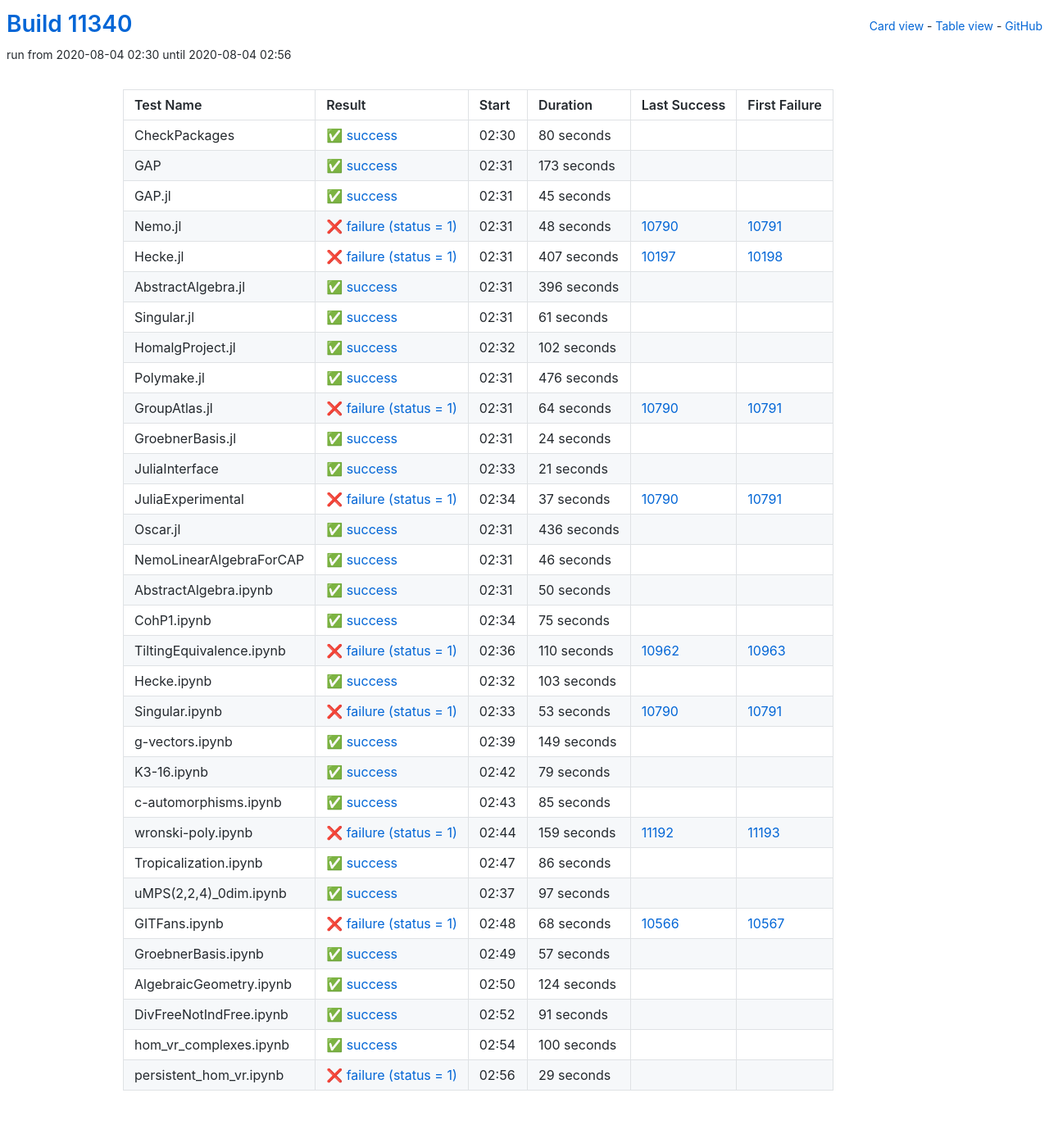
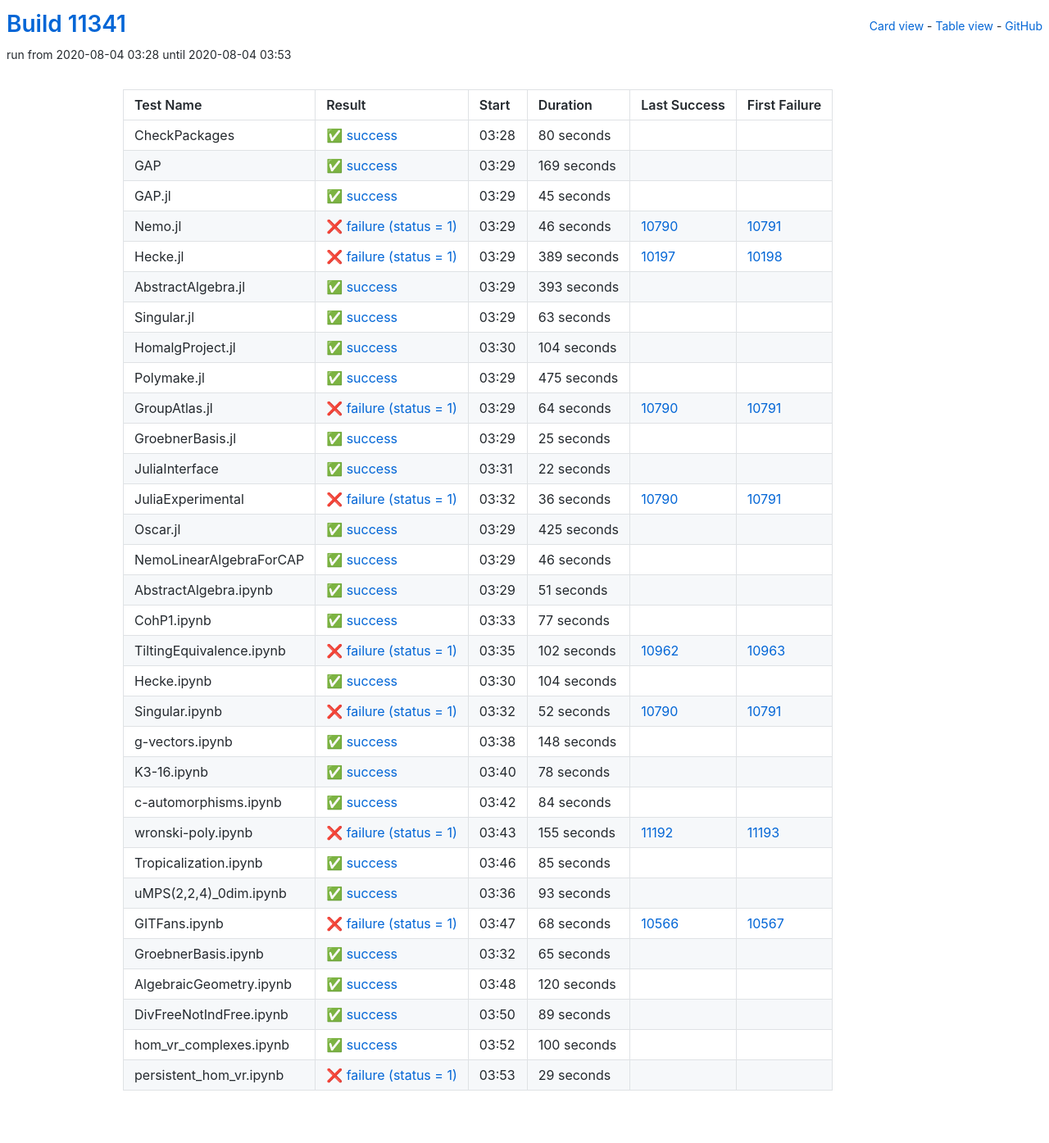
Before and after one commit to oscar-system/oscar-ci-status, a Jekyll site: the page built from table.html, in a window 1280 px wide. Shown: the whole page at 82% size. Built offline with Jekyll 4.4.1, drawn with Linux system fonts in a browser that asks for light colours.

Commit message:
Build #11341

```diff
--- a/_data/ci.yml
+++ b/_data/ci.yml
@@ -1,6 +1,6 @@
 ---
-build: 11340
-build_url: https://oscarci.mathematik.uni-kl.de/job/oscar/11340/
+build: 11341
+build_url: https://oscarci.mathematik.uni-kl.de/job/oscar/11341/
 job: oscar
 organization: oscar-system
 repo: oscar-ci-status
@@ -8,8 +8,8 @@
 tests:
 - name: CheckPackages
   id: checkpackages
-  log: https://oscarci.mathematik.uni-kl.de/job/oscar/11340/artifact/logs/build-11340/CheckPackages.log
-  start: 2020-08-04 02:30
+  log: https://oscarci.mathematik.uni-kl.de/job/oscar/11341/artifact/logs/build-11341/CheckPackages.log
+  start: 2020-08-04 03:28
   success: true
   exitcode: 0
   status: success
@@ -20,20 +20,20 @@
   first_failure_url:
 - name: GAP
   id: gap
-  log: https://oscarci.mathematik.uni-kl.de/job/oscar/11340/artifact/logs/build-11340/GAP.log
-  start: 2020-08-04 02:31
+  log: https://oscarci.mathematik.uni-kl.de/job/oscar/11341/artifact/logs/build-11341/GAP.log
+  start: 2020-08-04 03:29
   success: true
   exitcode: 0
   status: success
-  duration: 173
+  duration: 169
   last_success: false
   last_success_url:
   first_failure: false
   first_failure_url:
 - name: GAP.jl
   id: gap-jl
-  log: https://oscarci.mathematik.uni-kl.de/job/oscar/11340/artifact/logs/build-11340/GAP.jl.log
-  start: 2020-08-04 02:31
+  log: https://oscarci.mathematik.uni-kl.de/job/oscar/11341/artifact/logs/build-11341/GAP.jl.log
+  start: 2020-08-04 03:29
   success: true
   exitcode: 0
   status: success
@@ -44,80 +44,80 @@
   first_failure_url:
 - name: Nemo.jl
   id: nemo-jl
-  log: https://oscarci.mathematik.uni-kl.de/job/oscar/11340/artifact/logs/build-11340/Nemo.jl.log
-  start: 2020-08-04 02:31
+  log: https://oscarci.mathematik.uni-kl.de/job/oscar/11341/artifact/logs/build-11341/Nemo.jl.log
+  start: 2020-08-04 03:29
   success: false
   exitcode: 1
   status: failure
-  duration: 48
+  duration: 46
   last_success: 10790
   last_success_url: https://oscarci.mathematik.uni-kl.de/job/oscar/10790/
   first_failure: 10791
   first_failure_url: https://oscarci.mathematik.uni-kl.de/job/oscar/10791/
 - name: Hecke.jl
   id: hecke-jl
-  log: https://oscarci.mathematik.uni-kl.de/job/oscar/11340/artifact/logs/build-11340/Hecke.jl.log
-  start: 2020-08-04 02:31
+  log: https://oscarci.mathematik.uni-kl.de/job/oscar/11341/artifact/logs/build-11341/Hecke.jl.log
+  start: 2020-08-04 03:29
   success: false
   exitcode: 1
   status: failure
-  duration: 407
+  duration: 389
   last_success: 10197
   last_success_url: https://oscarci.mathematik.uni-kl.de/job/oscar/10197/
   first_failure: 10198
   first_failure_url: https://oscarci.mathematik.uni-kl.de/job/oscar/10198/
 - name: AbstractAlgebra.jl
   id: abstractalgebra-jl
-  log: https://oscarci.mathematik.uni-kl.de/job/oscar/11340/artifact/logs/build-11340/AbstractAlgebra.jl.log
-  start: 2020-08-04 02:31
+  log: https://oscarci.mathematik.uni-kl.de/job/oscar/11341/artifact/logs/build-11341/AbstractAlgebra.jl.log
+  start: 2020-08-04 03:29
   success: true
   exitcode: 0
   status: success
-  duration: 396
+  duration: 393
   last_success: false
   last_success_url:
   first_failure: false
   first_failure_url:
 - name: Singular.jl
   id: singular-jl
-  log: https://oscarci.mathematik.uni-kl.de/job/oscar/11340/artifact/logs/build-11340/Singular.jl.log
-  start: 2020-08-04 02:31
+  log: https://oscarci.mathematik.uni-kl.de/job/oscar/11341/artifact/logs/build-11341/Singular.jl.log
+  start: 2020-08-04 03:29
   success: true
   exitcode: 0
   status: success
-  duration: 61
+  duration: 63
   last_success: false
   last_success_url:
   first_failure: false
   first_failure_url:
 - name: HomalgProject.jl
   id: homalgproject-jl
-  log: https://oscarci.mathematik.uni-kl.de/job/oscar/11340/artifact/logs/build-11340/HomalgProject.jl.log
-  start: 2020-08-04 02:32
+  log: https://oscarci.mathematik.uni-kl.de/job/oscar/11341/artifact/logs/build-11341/HomalgProject.jl.log
+  start: 2020-08-04 03:30
   success: true
   exitcode: 0
   status: success
-  duration: 102
+  duration: 104
   last_success: false
   last_success_url:
   first_failure: false
   first_failure_url:
 - name: Polymake.jl
   id: polymake-jl
-  log: https://oscarci.mathematik.uni-kl.de/job/oscar/11340/artifact/logs/build-11340/Polymake.jl.log
-  start: 2020-08-04 02:31
+  log: https://oscarci.mathematik.uni-kl.de/job/oscar/11341/artifact/logs/build-11341/Polymake.jl.log
+  start: 2020-08-04 03:29
   success: true
   exitcode: 0
   status: success
-  duration: 476
+  duration: 475
   last_success: false
   last_success_url:
   first_failure: false
   first_failure_url:
 - name: GroupAtlas.jl
   id: groupatlas-jl
-  log: https://oscarci.mathematik.uni-kl.de/job/oscar/11340/artifact/logs/build-11340/GroupAtlas.jl.log
-  start: 2020-08-04 02:31
+  log: https://oscarci.mathematik.uni-kl.de/job/oscar/11341/artifact/logs/build-11341/GroupAtlas.jl.log
+  start: 2020-08-04 03:29
   success: false
   exitcode: 1
   status: failure
@@ -128,56 +128,56 @@
   first_failure_url: https://oscarci.mathematik.uni-kl.de/job/oscar/10791/
 - name: GroebnerBasis.jl
   id: groebnerbasis-jl
-  log: https://oscarci.mathematik.uni-kl.de/job/oscar/11340/artifact/logs/build-11340/GroebnerBasis.jl.log
-  start: 2020-08-04 02:31
+  log: https://oscarci.mathematik.uni-kl.de/job/oscar/11341/artifact/logs/build-11341/GroebnerBasis.jl.log
+  start: 2020-08-04 03:29
   success: true
   exitcode: 0
   status: success
-  duration: 24
+  duration: 25
   last_success: false
   last_success_url:
   first_failure: false
   first_failure_url:
 - name: JuliaInterface
   id: juliainterface
-  log: https://oscarci.mathematik.uni-kl.de/job/oscar/11340/artifact/logs/build-11340/JuliaInterface.log
-  start: 2020-08-04 02:33
+  log: https://oscarci.mathematik.uni-kl.de/job/oscar/11341/artifact/logs/build-11341/JuliaInterface.log
+  start: 2020-08-04 03:31
   success: true
   exitcode: 0
   status: success
-  duration: 21
+  duration: 22
   last_success: false
   last_success_url:
   first_failure: false
   first_failure_url:
 - name: JuliaExperimental
   id: juliaexperimental
-  log: https://oscarci.mathematik.uni-kl.de/job/oscar/11340/artifact/logs/build-11340/JuliaExperimental.log
-  start: 2020-08-04 02:34
+  log: https://oscarci.mathematik.uni-kl.de/job/oscar/11341/artifact/logs/build-11341/JuliaExperimental.log
+  start: 2020-08-04 03:32
   success: false
   exitcode: 1
   status: failure
-  duration: 37
+  duration: 36
   last_success: 10790
   last_success_url: https://oscarci.mathematik.uni-kl.de/job/oscar/10790/
   first_failure: 10791
   first_failure_url: https://oscarci.mathematik.uni-kl.de/job/oscar/10791/
 - name: Oscar.jl
   id: oscar-jl
-  log: https://oscarci.mathematik.uni-kl.de/job/oscar/11340/artifact/logs/build-11340/Oscar.jl.log
-  start: 2020-08-04 02:31
+  log: https://oscarci.mathematik.uni-kl.de/job/oscar/11341/artifact/logs/build-11341/Oscar.jl.log
+  start: 2020-08-04 03:29
   success: true
   exitcode: 0
   status: success
-  duration: 436
+  duration: 425
   last_success: false
   last_success_url:
   first_failure: false
   first_failure_url:
 - name: NemoLinearAlgebraForCAP
   id: nemolinearalgebraforcap
-  log: https://oscarci.mathematik.uni-kl.de/job/oscar/11340/artifact/logs/build-11340/NemoLinearAlgebraForCAP.log
-  start: 2020-08-04 02:31
+  log: https://oscarci.mathematik.uni-kl.de/job/oscar/11341/artifact/logs/build-11341/NemoLinearAlgebraForCAP.log
+  start: 2020-08-04 03:29
   success: true
   exitcode: 0
   status: success
@@ -188,92 +188,116 @@
   first_failure_url:
 - name: AbstractAlgebra.ipynb
   id: abstractalgebra-ipynb
-  log: https://oscarci.mathematik.uni-kl.de/job/oscar/11340/artifact/logs/build-11340/AbstractAlgebra.ipynb.log
-  start: 2020-08-04 02:31
+  log: https://oscarci.mathematik.uni-kl.de/job/oscar/11341/artifact/logs/build-11341/AbstractAlgebra.ipynb.log
+  start: 2020-08-04 03:29
   success: true
   exitcode: 0
   status: success
-  duration: 50
+  duration: 51
   last_success: false
   last_success_url:
   first_failure: false
   first_failure_url:
 - name: CohP1.ipynb
   id: cohp1-ipynb
-  log: https://oscarci.mathematik.uni-kl.de/job/oscar/11340/artifact/logs/build-11340/CohP1.ipynb.log
-  start: 2020-08-04 02:34
+  log: https://oscarci.mathematik.uni-kl.de/job/oscar/11341/artifact/logs/build-11341/CohP1.ipynb.log
+  start: 2020-08-04 03:33
   success: true
   exitcode: 0
   status: success
-  duration: 75
+  duration: 77
   last_success: false
   last_success_url:
   first_failure: false
   first_failure_url:
 - name: TiltingEquivalence.ipynb
   id: tiltingequivalence-ipynb
-  log: https://oscarci.mathematik.uni-kl.de/job/oscar/11340/artifact/logs/build-11340/TiltingEquivalence.ipynb.log
-  start: 2020-08-04 02:36
+  log: https://oscarci.mathematik.uni-kl.de/job/oscar/11341/artifact/logs/build-11341/TiltingEquivalence.ipynb.log
+  start: 2020-08-04 03:35
   success: false
   exitcode: 1
   status: failure
-  duration: 110
+  duration: 102
   last_success: 10962
   last_success_url: https://oscarci.mathematik.uni-kl.de/job/oscar/10962/
   first_failure: 10963
   first_failure_url: https://oscarci.mathematik.uni-kl.de/job/oscar/10963/
 - name: Hecke.ipynb
   id: hecke-ipynb
-  log: https://oscarci.mathematik.uni-kl.de/job/oscar/11340/artifact/logs/build-11340/Hecke.ipynb.log
-  start: 2020-08-04 02:32
+  log: https://oscarci.mathematik.uni-kl.de/job/oscar/11341/artifact/logs/build-11341/Hecke.ipynb.log
+  start: 2020-08-04 03:30
   success: true
   exitcode: 0
   status: success
-  duration: 103
+  duration: 104
   last_success: false
   last_success_url:
   first_failure: false
   first_failure_url:
 - name: Singular.ipynb
   id: singular-ipynb
-  log: https://oscarci.mathematik.uni-kl.de/job/oscar/11340/artifact/logs/build-11340/Singular.ipynb.log
-  start: 2020-08-04 02:33
+  log: https://oscarci.mathematik.uni-kl.de/job/oscar/11341/artifact/logs/build-11341/Singular.ipynb.log
+  start: 2020-08-04 03:32
   success: false
   exitcode: 1
   status: failure
-  duration: 53
+  duration: 52
   last_success: 10790
   last_success_url: https://oscarci.mathematik.uni-kl.de/job/oscar/10790/
   first_failure: 10791
   first_failure_url: https://oscarci.mathematik.uni-kl.de/job/oscar/10791/
 - name: g-vectors.ipynb
   id: g-vectors-ipynb
-  log: https://oscarci.mathematik.uni-kl.de/job/oscar/11340/artifact/logs/build-11340/g-vectors.ipynb.log
-  start: 2020-08-04 02:39
+  log: https://oscarci.mathematik.uni-kl.de/job/oscar/11341/artifact/logs/build-11341/g-vectors.ipynb.log
+  start: 2020-08-04 03:38
   success: true
   exitcode: 0
   status: success
-  duration: 149
+  duration: 148
   last_success: false
   last_success_url:
   first_failure: false
   first_failure_url:
 - name: K3-16.ipynb
   id: k3-16-ipynb
-  log: https://oscarci.mathematik.uni-kl.de/job/oscar/11340/artifact/logs/build-11340/K3-16.ipynb.log
-  start: 2020-08-04 02:42
+  log: https://oscarci.mathematik.uni-kl.de/job/oscar/11341/artifact/logs/build-11341/K3-16.ipynb.log
+  start: 2020-08-04 03:40
   success: true
   exitcode: 0
   status: success
-  duration: 79
+  duration: 78
   last_success: false
   last_success_url:
   first_failure: false
   first_failure_url:
 - name: c-automorphisms.ipynb
   id: c-automorphisms-ipynb
-  log: https://oscarci.mathematik.uni-kl.de/job/oscar/11340/artifact/logs/build-11340/c-automorphisms.ipynb.log
-  start: 2020-08-04 02:43
+  log: https://oscarci.mathematik.uni-kl.de/job/oscar/11341/artifact/logs/build-11341/c-automorphisms.ipynb.log
+  start: 2020-08-04 03:42
+  success: true
+  exitcode: 0
+  status: success
+  duration: 84
+  last_success: false
+  last_success_url:
+  first_failure: false
+  first_failure_url:
+- name: wronski-poly.ipynb
+  id: wronski-poly-ipynb
+  log: https://oscarci.mathematik.uni-kl.de/job/oscar/11341/artifact/logs/build-11341/wronski-poly.ipynb.log
+  start: 2020-08-04 03:43
+  success: false
+  exitcode: 1
+  status: failure
+  duration: 155
+  last_success: 11192
+  last_success_url: https://oscarci.mathematik.uni-kl.de/job/oscar/11192/
+  first_failure: 11193
+  first_failure_url: https://oscarci.mathematik.uni-kl.de/job/oscar/11193/
+- name: Tropicalization.ipynb
+  id: tropicalization-ipynb
+  log: https://oscarci.mathematik.uni-kl.de/job/oscar/11341/artifact/logs/build-11341/Tropicalization.ipynb.log
+  start: 2020-08-04 03:46
   success: true
   exitcode: 0
   status: success
@@ -282,46 +306,22 @@
   last_success_url:
   first_failure: false
   first_failure_url:
-- name: wronski-poly.ipynb
-  id: wronski-poly-ipynb
-  log: https://oscarci.mathematik.uni-kl.de/job/oscar/11340/artifact/logs/build-11340/wronski-poly.ipynb.log
-  start: 2020-08-04 02:44
-  success: false
-  exitcode: 1
-  status: failure
-  duration: 159
-  last_success: 11192
-  last_success_url: https://oscarci.mathematik.uni-kl.de/job/oscar/11192/
-  first_failure: 11193
-  first_failure_url: https://oscarci.mathematik.uni-kl.de/job/oscar/11193/
-- name: Tropicalization.ipynb
-  id: tropicalization-ipynb
-  log: https://oscarci.mathematik.uni-kl.de/job/oscar/11340/artifact/logs/build-11340/Tropicalization.ipynb.log
-  start: 2020-08-04 02:47
+- name: uMPS(2,2,4)_0dim.ipynb
+  id: umps-2-2-4-0dim-ipynb
+  log: https://oscarci.mathematik.uni-kl.de/job/oscar/11341/artifact/logs/build-11341/uMPS-2-2-4-_0dim.ipynb.log
+  start: 2020-08-04 03:36
   success: true
   exitcode: 0
   status: success
-  duration: 86
-  last_success: false
-  last_success_url:
-  first_failure: false
-  first_failure_url:
-- name: uMPS(2,2,4)_0dim.ipynb
-  id: umps-2-2-4-0dim-ipynb
-  log: https://oscarci.mathematik.uni-kl.de/job/oscar/11340/artifact/logs/build-11340/uMPS-2-2-4-_0dim.ipynb.log
-  start: 2020-08-04 02:37
-  success: true
-  exitcode: 0
-  status: success
-  duration: 97
+  duration: 93
   last_success: false
   last_success_url:
   first_failure: false
   first_failure_url:
 - name: GITFans.ipynb
   id: gitfans-ipynb
-  log: https://oscarci.mathematik.uni-kl.de/job/oscar/11340/artifact/logs/build-11340/GITFans.ipynb.log
-  start: 2020-08-04 02:48
+  log: https://oscarci.mathematik.uni-kl.de/job/oscar/11341/artifact/logs/build-11341/GITFans.ipynb.log
+  start: 2020-08-04 03:47
   success: false
   exitcode: 1
   status: failure
@@ -332,44 +332,44 @@
   first_failure_url: https://oscarci.mathematik.uni-kl.de/job/oscar/10567/
 - name: GroebnerBasis.ipynb
   id: groebnerbasis-ipynb
-  log: https://oscarci.mathematik.uni-kl.de/job/oscar/11340/artifact/logs/build-11340/GroebnerBasis.ipynb.log
-  start: 2020-08-04 02:49
+  log: https://oscarci.mathematik.uni-kl.de/job/oscar/11341/artifact/logs/build-11341/GroebnerBasis.ipynb.log
+  start: 2020-08-04 03:32
   success: true
   exitcode: 0
   status: success
-  duration: 57
+  duration: 65
   last_success: false
   last_success_url:
   first_failure: false
   first_failure_url:
 - name: AlgebraicGeometry.ipynb
   id: algebraicgeometry-ipynb
-  log: https://oscarci.mathematik.uni-kl.de/job/oscar/11340/artifact/logs/build-11340/AlgebraicGeometry.ipynb.log
-  start: 2020-08-04 02:50
+  log: https://oscarci.mathematik.uni-kl.de/job/oscar/11341/artifact/logs/build-11341/AlgebraicGeometry.ipynb.log
+  start: 2020-08-04 03:48
   success: true
   exitcode: 0
   status: success
-  duration: 124
+  duration: 120
   last_success: false
   last_success_url:
   first_failure: false
   first_failure_url:
 - name: DivFreeNotIndFree.ipynb
   id: divfreenotindfree-ipynb
-  log: https://oscarci.mathematik.uni-kl.de/job/oscar/11340/artifact/logs/build-11340/DivFreeNotIndFree.ipynb.log
-  start: 2020-08-04 02:52
+  log: https://oscarci.mathematik.uni-kl.de/job/oscar/11341/artifact/logs/build-11341/DivFreeNotIndFree.ipynb.log
+  start: 2020-08-04 03:50
   success: true
   exitcode: 0
   status: success
-  duration: 91
+  duration: 89
   last_success: false
   last_success_url:
   first_failure: false
   first_failure_url:
 - name: hom_vr_complexes.ipynb
   id: hom-vr-complexes-ipynb
-  log: https://oscarci.mathematik.uni-kl.de/job/oscar/11340/artifact/logs/build-11340/hom_vr_complexes.ipynb.log
-  start: 2020-08-04 02:54
+  log: https://oscarci.mathematik.uni-kl.de/job/oscar/11341/artifact/logs/build-11341/hom_vr_complexes.ipynb.log
+  start: 2020-08-04 03:52
   success: true
   exitcode: 0
   status: success
@@ -380,8 +380,8 @@
   first_failure_url:
 - name: persistent_hom_vr.ipynb
   id: persistent-hom-vr-ipynb
-  log: https://oscarci.mathematik.uni-kl.de/job/oscar/11340/artifact/logs/build-11340/persistent_hom_vr.ipynb.log
-  start: 2020-08-04 02:56
+  log: https://oscarci.mathematik.uni-kl.de/job/oscar/11341/artifact/logs/build-11341/persistent_hom_vr.ipynb.log
+  start: 2020-08-04 03:53
   success: false
   exitcode: 1
   status: failure
```
Also changed, not shown: README.md.
